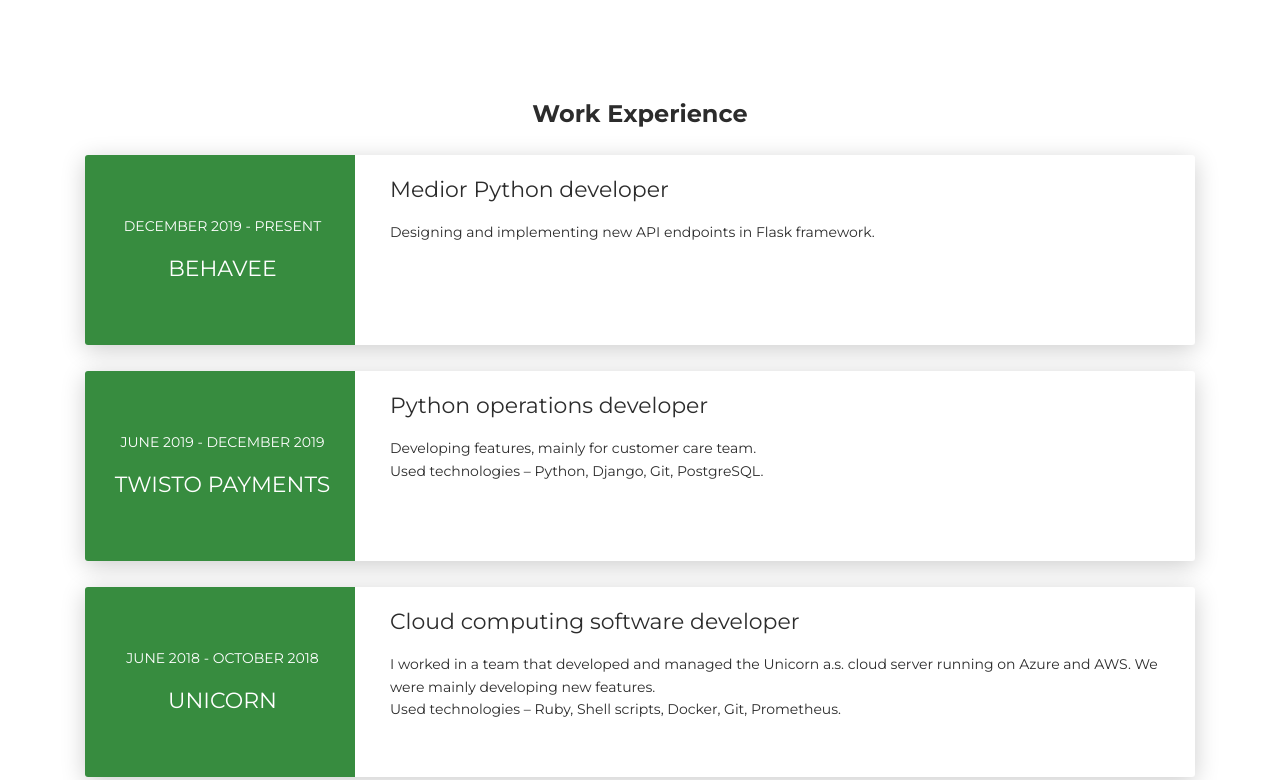
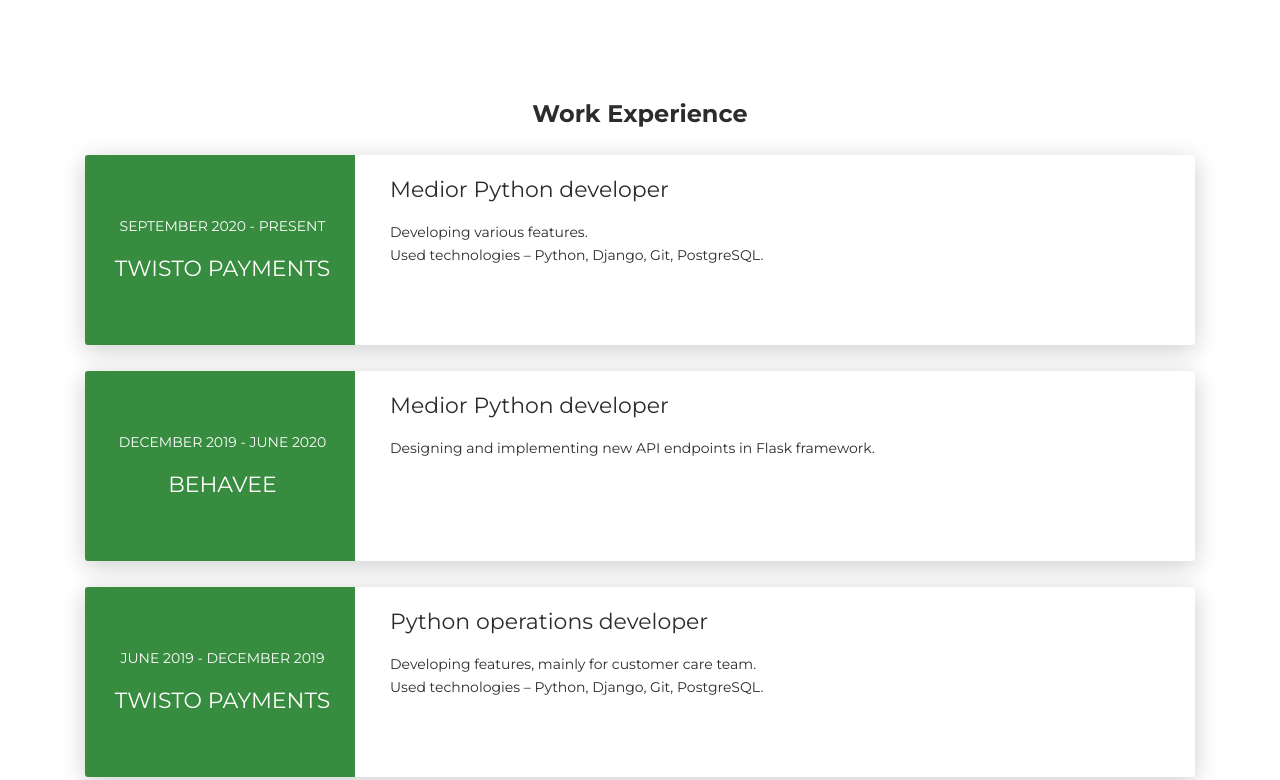
Before and after one commit to kucerp21/resume-site, a plain HTML site: page index.html in a window 1280 px wide. Shown: the part 2017-2797 px from the top of the page. Drawn offline with Linux system fonts and the light colour scheme.

Commit message:
Update index.html

```diff
--- a/index.html
+++ b/index.html
@@ -240,7 +240,27 @@
       <div class="row">
         <div class="col-md-3 bg-primary" data-aos="fade-right" data-aos-offset="50" data-aos-duration="500">
           <div class="card-body cc-experience-header">
-            <p>December 2019 - present</p>
+            <p>September 2020 - present</p>
+            <div class="h5">Twisto payments</div>
+          </div>
+        </div>
+        <div class="col-md-9" data-aos="fade-left" data-aos-offset="50" data-aos-duration="500">
+          <div class="card-body">
+            <div class="h5">Medior Python developer</div>
+            <p>
+              Developing various features.
+              <br>
+              Used technologies – Python, Django, Git, PostgreSQL.
+            </p>
+          </div>
+        </div>
+      </div>
+    </div>
+    <div class="card">
+      <div class="row">
+        <div class="col-md-3 bg-primary" data-aos="fade-right" data-aos-offset="50" data-aos-duration="500">
+          <div class="card-body cc-experience-header">
+            <p>December 2019 - June 2020</p>
             <div class="h5">Behavee</div>
           </div>
         </div>
```
